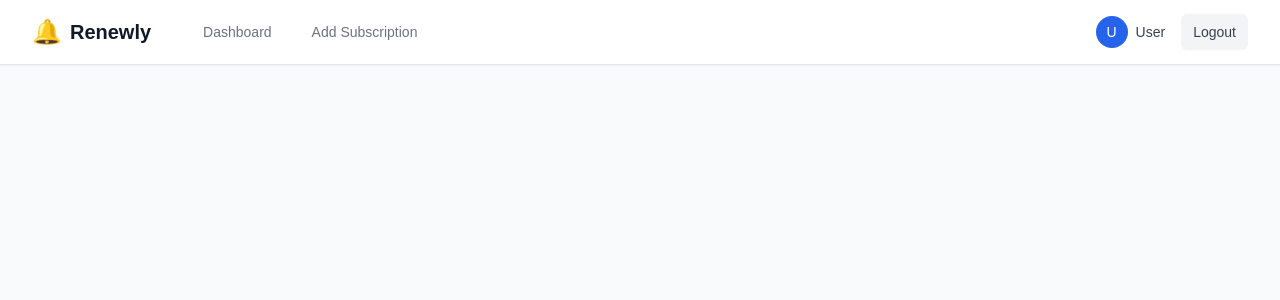
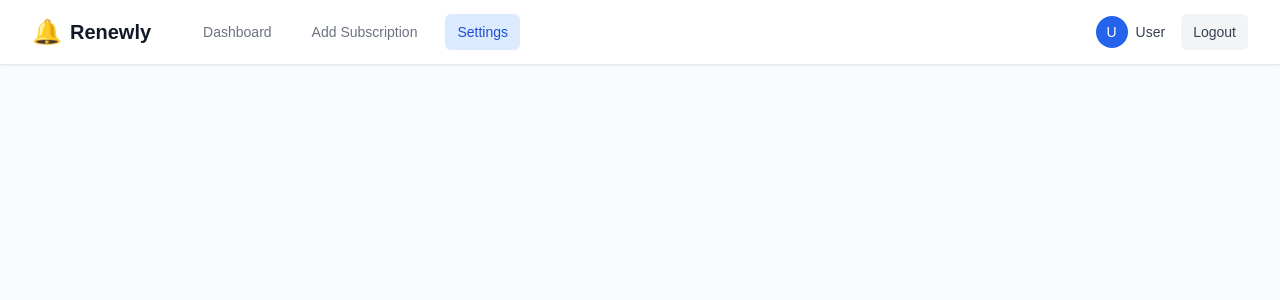
Before and after one commit to Adnan7389/renewly, a React (Vite) app in the folder frontend/: page /settings in a window 1280 px wide. Shown: the top 300 px of the page. Built offline with nearby package versions, Linux system fonts and the light colour scheme; no server answers; sample sign-in values are in the browser's storage; a web font is replaced by a local one.

Commit message:
feat(frontend): add Settings link to Navbar

```diff
--- a/frontend/src/components/Navbar.tsx
+++ b/frontend/src/components/Navbar.tsx
@@ -48,6 +48,15 @@ function Navbar({ user, onLogout }: NavbarProps) {
                             >
                                 Add Subscription
                             </Link>
+                            <Link
+                                to="/settings"
+                                className={`px-3 py-2 rounded-md text-sm font-medium transition-colors ${isActive('/settings')
+                                    ? 'bg-primary-100 text-primary-700'
+                                    : 'text-gray-500 hover:text-gray-700'
+                                    }`}
+                            >
+                                Settings
+                            </Link>
                         </div>
                     </div>
 
```
